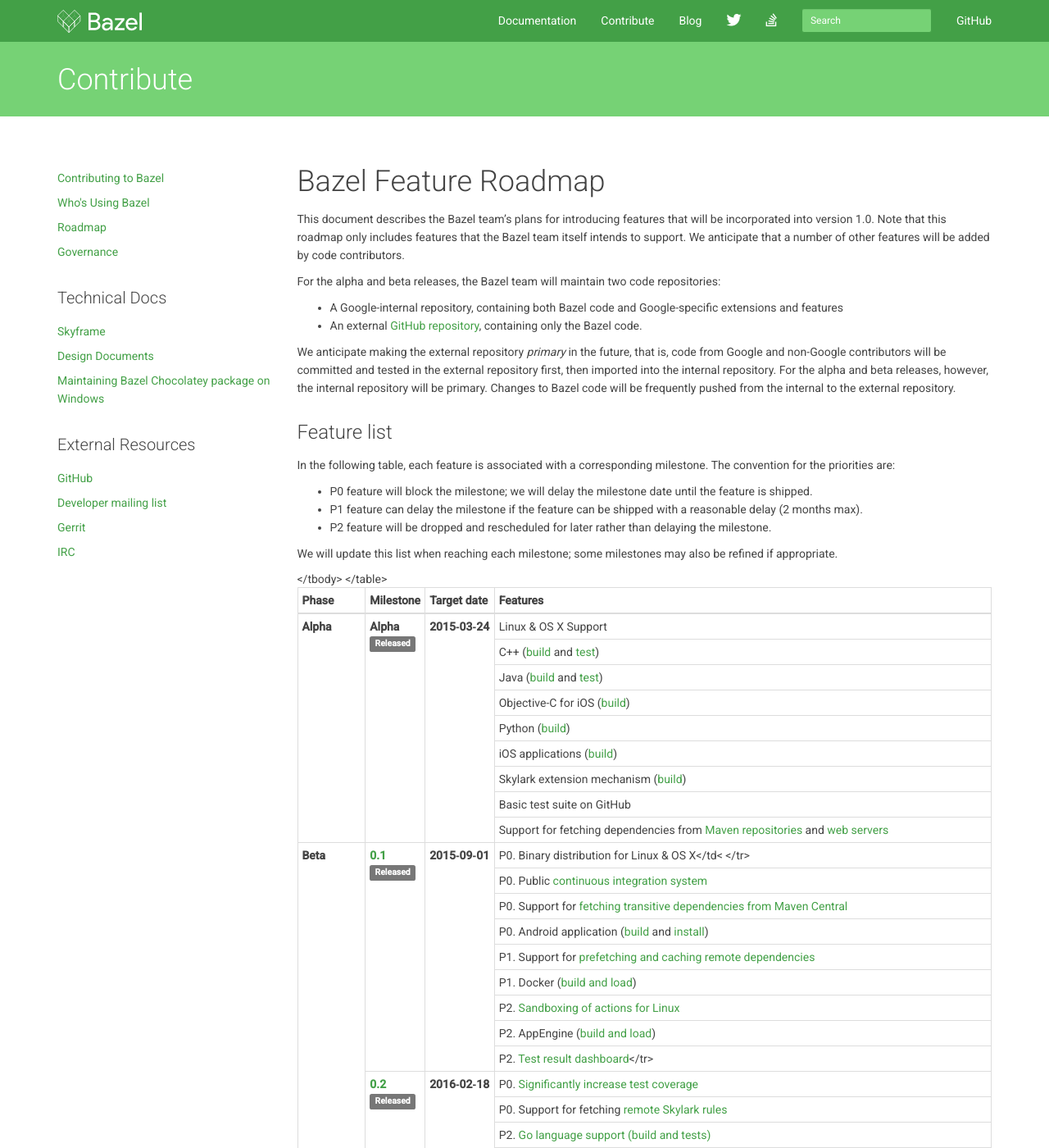
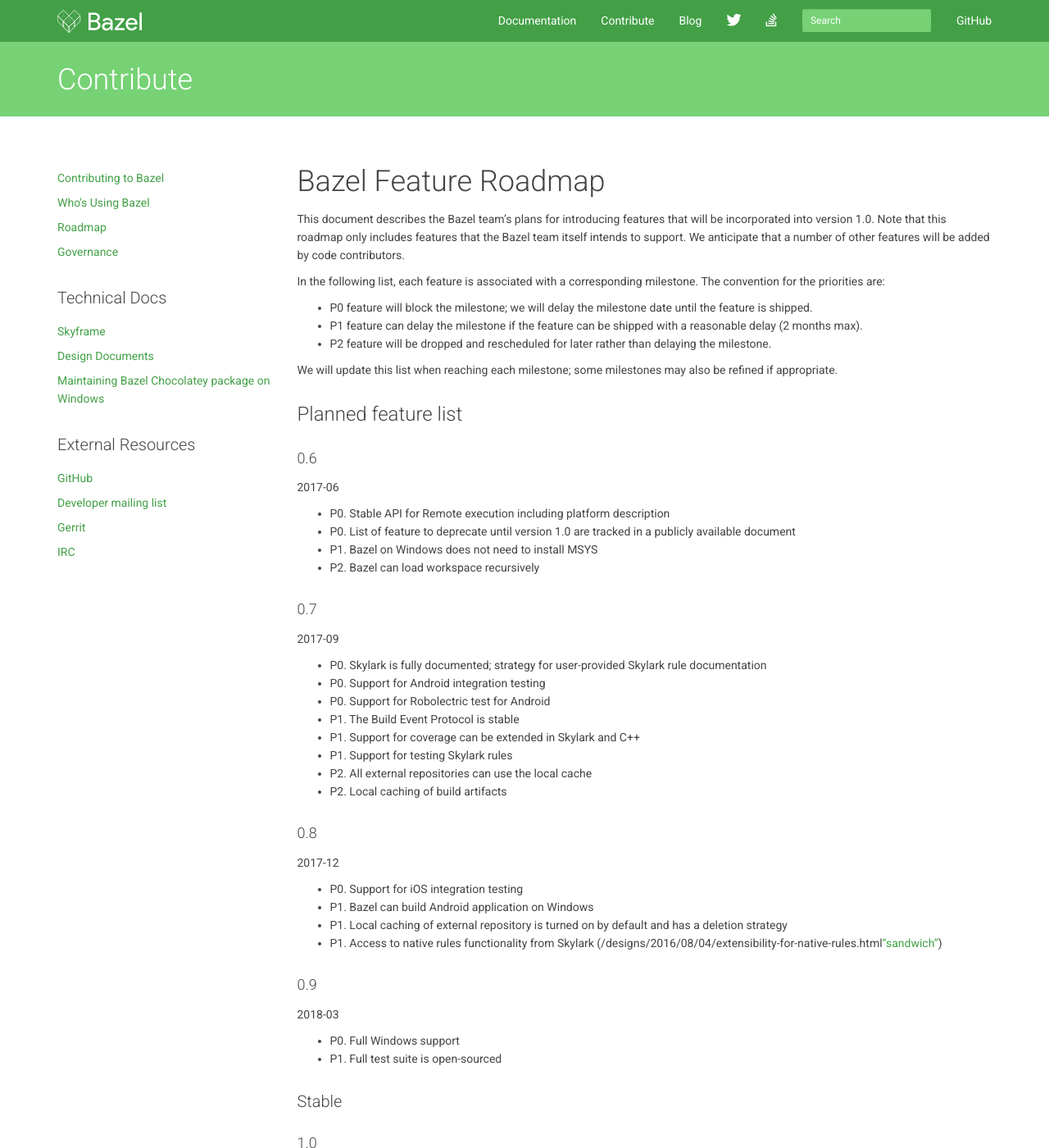
Before and after one commit to bazelbuild/bazel-website, a Jekyll site: the page built from roadmap.md, in a window 1280 px wide and 1400 px high. Shown: the whole window at 82% size. Built offline with Jekyll 4.4.1, drawn with Linux system fonts in a browser that asks for light colours; nearby versions of some CDN libraries; library files that are not in the unit come from our copies; Markdown is read by kramdown in place of the engine named in the settings; some of the changed text lies outside the part shown.

Commit message:
Use markdown for the roadmap (#39)
* Use markdown for the roadmap
instead of an insane HTML table :)

* Split roadmap in 2 parts: planned and released features

```diff
--- a/_sass/roadmap.scss
+++ /dev/null
@@ -1,16 +0,0 @@
-// Roadmap page styles
-.roadmap-col-phase {
-  width: 10%;
-}
-
-.roadmap-col-milestone {
-  width: 5%;
-}
-
-.roadmap-col-date {
-  width: 10%;
-}
-
-.roadmap-col-features {
-  width: 75%;
-}
--- a/css/main.scss
+++ b/css/main.scss
@@ -6,7 +6,6 @@
 @import "footer.scss";
 @import "navbar.scss";
 @import "sidebar.scss";
-@import "roadmap.scss";
 @import "support.scss";
 
 @import "syntax.scss";
--- a/roadmap.md
+++ b/roadmap.md
@@ -9,6 +9,135 @@
 will be incorporated into version 1.0. Note that this roadmap only includes
 features that the Bazel team itself intends to support. We anticipate that a
 number of other features will be added by code contributors.
+
+In the following list, each feature is associated with a corresponding
+milestone. The convention for the priorities are:
+
+*   P0 feature will block the milestone; we will delay the milestone date
+    until the feature is shipped.
+*   P1 feature can delay the milestone if the feature can be shipped with a
+    reasonable delay (2 months max).
+*   P2 feature will be dropped and rescheduled for later rather than delaying
+    the milestone.
+
+We will update this list when reaching each milestone; some milestones may also
+be refined if appropriate.
+
+## Planned feature list
+
+#### 0.6
+2017-06
+
+* P0. Stable API for Remote execution including platform description
+* P0. List of feature to deprecate until version 1.0 are tracked in a publicly available document
+* P1. Bazel on Windows does not need to install MSYS
+* P2. Bazel can load workspace recursively
+
+#### 0.7
+2017-09
+
+* P0. Skylark is fully documented; strategy for user-provided Skylark rule documentation
+* P0. Support for Android integration testing
+* P0. Support for Robolectric test for Android
+* P1. The Build Event Protocol is stable
+* P1. Support for coverage can be extended in Skylark and C++
+* P1. Support for testing Skylark rules
+* P2. All external repositories can use the local cache
+* P2. Local caching of build artifacts
+
+#### 0.8
+2017-12
+
+* P0. Support for iOS integration testing
+* P1. Bazel can build Android application on Windows
+* P1. Local caching of external repository is turned on by default and has a deletion strategy
+* P1. Access to native rules functionality from Skylark (/designs/2016/08/04/extensibility-for-native-rules.html["sandwich"]())
+
+#### 0.9
+2018-03
+
+* P0. Full Windows support
+* P1. Full test suite is open-sourced
+
+### Stable
+
+#### 1.0
+2018-06
+
+* P0. APIs are versioned
+* P0. Github is primary
+* P1. Deprecated features are removed
+* P1. Support policy is defined regarding LTS release
+* P1. Public review process for design documents
+* P1. Bazel respects the standard for Debian packaging
+* P2. Bazel is in the list of Debian package for the next stable
+
+
+## Previously released
+
+### Alpha
+Released 2015-03-24
+
+* Linux &amp; OS X Support</td>
+* C++ ([build](http://bazel.build/docs/be/c-cpp.html#cc_binary) and [test](http://bazel.build/docs/be/c-cpp.html#cc_test))
+* Java ([build](http://bazel.build/docs/be/java.html#java_binary) and [test](http://bazel.build/docs/be/java.html#java_test))
+* Objective-C for iOS ([build](http://bazel.build/docs/be/objective-c.html#objc_binary))
+* Python ([build](http://bazel.build/docs/be/python.html#py_binary))
+* iOS applications ([build](http://bazel.build/docs/be/objective-c.html#ios_application))
+* Skylark extension mechanism ([build](http://bazel.build/docs/skylark/index.html))
+* Basic test suite on GitHub
+* Support for fetching dependencies from [Maven repositories](http://bazel.build/docs/be/workspace.html#maven_jar) and [web servers](http://bazel.build/docs/be/workspace.html#http_archive)
+
+
+### Beta
+
+#### [0.1](https://github.com/bazelbuild/bazel/releases/tag/0.1.0)
+Released 2015-09-01
+
+* P0. Binary distribution for Linux & OS X
+* P0. Public [continuous integration system](http://ci.bazel.build)
+* P0. Support for [fetching transitive dependencies from Maven Central](http://bazel.build/docs/external.html)
+* P0. Android application ([build](http://bazel.build/docs/be/android.html#android_binary) and [install](http://bazel.build/docs/bazel-user-manual.html#mobile-install))
+* P1. Support for [prefetching and caching remote dependencies](http://bazel.build/docs/external.html)
+* P1. Docker support
+* P1. [IntelliJ plugin](https://ij.bazel.build/)
+* P2. [Sandboxing of actions for Linux](http://bazel.build/docs/bazel-user-manual.html#sandboxing)
+
+#### [0.2](https://github.com/bazelbuild/bazel/releases/tag/0.2.0)
+Released 2016-02-18
+
+* P0. [Significantly increase test coverage](https://github.com/bazelbuild/bazel/tree/master/src/test/java/com/google/devtools)
+* P0. Support for fetching [remote](http://bazel.build/docs/external.html) [Skylark rules](http://bazel.build/docs/be/functions.html#load)
+* P2. [Go language support (build and tests)](https://github.com/bazelbuild/rules_go)
+* P2. [Debian packages for Bazel](https://github.com/bazelbuild/bazel/releases/latest)
+* P2. [OS X homebrew recipe for distributing Bazel](http://braumeister.org/formula/bazel)
+
+#### [0.3](https://github.com/bazelbuild/bazel/releases/tag/0.3.0)
+Released 2016-06-10
+
+* P0. [Bazel can bootstrap itself on Windows without requiring admin privileges](http://bazel.build/docs/windows.html)
+* P1. [Interface for IDE support](http://blog.bazel.build/2016/06/10/ide-support.html)
+* P1. IDE support for [Xcode (stable)](http://tulsi.bazel.build) and [Eclipse (experimental)](https://github.com/bazelbuild/e4b)
+* P1. [Custom remote repositories using Skylark](https://docs.google.com/document/d/1jKbNXOVp2T1zJD_iRnVr8k5D0xZKgO8blMVDlXOksJg)
+* P2. [[Prototype for distributed caching of build artifact](https://github.com/bazelbuild/bazel/commit/79adf59e2973754c8c0415fcab45cd58c7c34697)]()
+
+#### [0.4](https://github.com/bazelbuild/bazel/releases/tag/0.4.0)
+Released 2016-11-02
+
+* P0. [Persistent Java compiler is enabled](https://github.com/bazelbuild/bazel/commit/490f250b27183a886cf70a5fe9e99d9428141b34)
+* P2. [Sandboxing of action for OS X](https://github.com/bazelbuild/bazel/commit/7b825b8ea442246aabfa6a5a8962abd70855d0da)
+
+
+#### [0.5](https://github.com/bazelbuild/bazel/releases/tag/0.5.0)
+Released 2017-05-26
+
+* P0. Support for building and testing Java, C++ and Python on Windows</td>
+* P1. Initial API for a Build Event Protocol
+* P1. Support for coverage for Java
+* P1. Bazel installer optionally bundles the JDK
+* P2. Repository rules no longer have invalidation issues
+
+## Code location
 
 For the alpha and beta releases, the Bazel team will maintain two code
 repositories:
@@ -24,160 +153,3 @@
 the alpha and beta releases, however, the internal repository will be primary.
 Changes to Bazel code will be frequently pushed from the internal to
 the external repository.
-
-## Feature list
-
-In the following table, each feature is associated with a corresponding
-milestone. The convention for the priorities are:
-
-*   P0 feature will block the milestone; we will delay the milestone date
-    until the feature is shipped.
-*   P1 feature can delay the milestone if the feature can be shipped with a
-    reasonable delay (2 months max).
-*   P2 feature will be dropped and rescheduled for later rather than delaying
-    the milestone.
-
-We will update this list when reaching each milestone; some milestones may also
-be refined if appropriate.
-
-<table class="table table-condensed table-bordered">
-  <colgroup>
-    <col class="roadmap-col-phase"/>
-    <col class="roadmap-col-milestone"/>
-    <col class="roadmap-col-date"/>
-    <col class="roadmap-col-features"/>
-  </colgroup>
-  <thead>
-    <tr>
-      <th>Phase</th>
-      <th>Milestone</th>
-      <th>Target date</th>
-      <th>Features</th>
-    </tr>
-  </thead>
-  <tbody>
-    <tr>
-      <td rowspan="9"><b><a name="alpha"></a>Alpha</b></td>
-      <td rowspan="9"><b>Alpha</b><br/><span class="label label-default">Released</span></td>
-      <td rowspan="9"><b>2015&#8209;03&#8209;24</b></td>
-      <td>Linux &amp; OS X Support</td>
-    </tr>
-    <tr><td>C++ (<a href="http://bazel.build/docs/be/c-cpp.html#cc_binary">build</a> and <a href="http://bazel.build/docs/be/c-cpp.html#cc_test">test</a>)</td></tr>
-    <tr><td>Java (<a href="http://bazel.build/docs/be/java.html#java_binary">build</a> and <a href="http://bazel.build/docs/be/java.html#java_test">test</a>)</td></tr>
-    <tr><td>Objective-C for iOS (<a href="http://bazel.build/docs/be/objective-c.html#objc_binary">build</a>)</td></tr>
-    <tr><td>Python (<a href="http://bazel.build/docs/be/python.html#py_binary">build</a>)</td></tr>
-    <tr><td>iOS applications (<a href="http://bazel.build/docs/be/objective-c.html#ios_application">build</a>)</td></tr>
-    <tr><td>Skylark extension mechanism (<a href="http://bazel.build/docs/skylark/index.html">build</a>)</td></tr>
-    <tr><td>Basic test suite on GitHub</td></tr>
-    <tr><td>Support for fetching dependencies from <a href="http://bazel.build/docs/be/workspace.html#maven_jar">Maven repositories</a>
-        and <a href="http://bazel.build/docs/be/workspace.html#http_archive">web servers</a></td></tr>
-    <tr>
-      <td rowspan="44"><b><a name="beta"></a>Beta</b></td>
-      <td rowspan="9">
-         <a href="https://github.com/bazelbuild/bazel/releases/tag/0.1.0"><b>0.1</b>
-         <br/><span class="label label-default">Released</span></a>
-      </td>
-      <td rowspan="9"><b>2015&#8209;09&#8209;01</b></td>
-      <td>P0. Binary distribution for Linux & OS X</td<
-    </tr>
-    <tr><td>P0. Public <a href="http://ci.bazel.build">continuous integration system</a></td></tr>
-    <tr><td>P0. Support for <a href="http://bazel.build/docs/external.html">fetching transitive dependencies from Maven Central</a></td></tr>
-    <tr><td>P0. Android application (<a href="http://bazel.build/docs/be/android.html#android_binary">build</a>
-        and <a href="http://bazel.build/docs/bazel-user-manual.html#mobile-install">install</a>)</td></tr>
-    <tr><td>P1. Support for <a href="http://bazel.build/docs/external.html">prefetching and caching remote dependencies</a></td></tr>
-    <tr><td>P1. Docker (<a href="http://bazel.build/docs/be/docker.html">build and load</a>)</td></tr>
-    <tr><td>P2. <a href="http://bazel.build/docs/bazel-user-manual.html#sandboxing">Sandboxing of actions for Linux</a></td></tr>
-    <tr><td>P2. AppEngine (<a href="http://bazel.build/docs/be/appengine.html">build and load</a>)</td></tr>
-    <tr><td>P2. <a href="http://blog.bazel.build/2015/07/29/dashboard-dogfood.html">Test result dashboard</a></tr></td>
-    <tr>
-      <td rowspan="5">
-        <a href="https://github.com/bazelbuild/bazel/releases/tag/0.2.0"><b>0.2</b>
-        <br/><span class="label label-default">Released</span></a>
-      </td>
-      <td rowspan="5"><b>2016&#8209;02&#8209;18</b></td>
-      <td>P0. <a href="https://github.com/bazelbuild/bazel/tree/master/src/test/java/com/google/devtools">Significantly increase test coverage</a></td>
-    </tr>
-    <tr><td>P0. Support for fetching <a href="http://bazel.build/docs/external.html">remote</a> <a href="http://bazel.build/docs/be/functions.html#load">Skylark rules</a></td></tr>
-    <tr><td>P2. <a href="https://github.com/bazelbuild/rules_go">Go language support (build and tests)</a></td></tr>
-    <tr><td>P2. <a href="https://github.com/bazelbuild/bazel/releases/latest">Debian packages for Bazel</a></td></tr>
-    <tr><td>P2. <a href="http://braumeister.org/formula/bazel">OS X homebrew recipe for distributing Bazel</a></td></tr>
-    <tr>
-      <td rowspan="5">
-        <a href="https://github.com/bazelbuild/bazel/releases/tag/0.3.0"><b>0.3</b>
-        <br/><span class="label label-default">Released</span></a>
-      </td>
-      <td rowspan="5"><b>2016&#8209;06&#8209;10</b></td>
-      <td>P0. <a href="http://bazel.build/docs/windows.html">Bazel can bootstrap itself on Windows without requiring admin privileges</a></td></tr>
-    </tr>
-    <tr><td>P1. <a href="http://blog.bazel.build/2016/06/10/ide-support.html">Interface for IDE support</a></td></tr>
-    <tr><td>P1. IDE support for <a href="http://tulsi.bazel.build">Xcode (stable)</a> and <a href="https://github.com/bazelbuild/e4b">Eclipse (experimental)</a></td></tr>
-    <tr><td>P1. <a href="https://docs.google.com/document/d/1jKbNXOVp2T1zJD_iRnVr8k5D0xZKgO8blMVDlXOksJg">Custom remote repositories using Skylark</a></td></tr>
-    <tr><td>P2. <a href="https://github.com/bazelbuild/bazel/commit/79adf59e2973754c8c0415fcab45cd58c7c34697">Prototype for distributed caching of build artifact</a></td></tr>
-    <tr>
-      <td rowspan="2">
-        <a href="https://github.com/bazelbuild/bazel/releases/tag/0.4.0"><b>0.4</b>
-        <br/><span class="label label-default">Released</span></a>
-      </td>
-      <td rowspan="2"><b>2016&#8209;11&#8209;02</b></td>
-      <td>P0. <a href="https://github.com/bazelbuild/bazel/commit/490f250b27183a886cf70a5fe9e99d9428141b34">Persistent Java compiler is enabled</a></td>
-    </tr>
-    <tr>
-      <td>P2. <a href="https://github.com/bazelbuild/bazel/commit/7b825b8ea442246aabfa6a5a8962abd70855d0da">Sandboxing of action for OS X</a></td>
-    </tr>
-    <tr>
-      <td rowspan="5"><b>0.5</b></td>
-      <td rowspan="5"><b>2017&#8209;03</b></td>
-      <td>P0. Support for building and testing Java, C++ and Python on Windows</td>
-    </tr>
-    <tr><td>P1. Initial API for a Build Event Protocol</td></tr>
-    <tr><td>P1. Support for coverage for Java</td></tr>
-    <tr><td>P1. Bazel installer optionally bundles the JDK</td></tr>
-    <tr><td>P2. Repository rules no longer have invalidation issues</td></tr>
-    <tr>
-      <td rowspan="4"><b>0.6</b></td>
-      <td rowspan="4"><b>2017&#8209;06</b></td>
-      <td>P0. Stable API for Remote execution including platform description</td>
-    </tr>
-    <tr><td>P0. List of feature to deprecate until version 1.0 are tracked in a publicly available document</td></tr>
-    <tr><td>P1. Bazel on Windows does not need to install MSYS</td></tr>
-    <tr><td>P2. Bazel can load workspace recursively</td></tr>
-    <tr>
-      <td rowspan="8"><b>0.7</b></td>
-      <td rowspan="8"><b>2017&#8209;09</b></td>
-      <td>P0. Skylark is fully documented; strategy for user-provided Skylark rule documentation</td>
-    </tr>
-    <tr><td>P0. Support for Android integration testing</td></tr>
-    <tr><td>P0. Support for Robolectric test for Android</td></tr>
-    <tr><td>P1. The Build Event Protocol is stable</td></tr>
-    <tr><td>P1. Support for coverage can be extended in Skylark and C++</td></tr>
-    <tr><td>P1. Support for testing Skylark rules</td></tr>
-    <tr><td>P2. All external repositories can use the local cache</td></tr>
-    <tr><td>P2. Local caching of build artifacts</td></tr>
-    <tr>
-      <td rowspan="4"><b>0.8</b></td>
-      <td rowspan="4"><b>2017&#8209;12</b></td>
-      <td>P0. Support for iOS integration testing</td>
-    </tr>
-    <tr><td>P1. Bazel can build Android application on Windows</td></tr>
-    <tr><td>P1. Local caching of external repository is turned on by default and has a deletion strategy</td></tr>
-    <tr><td>P1. Access to native rules functionality from Skylark (<a href="/designs/2016/08/04/extensibility-for-native-rules.html">"sandwich"</a>)</td></tr>
-   <tr>
-      <td rowspan="2"><b>0.9</b></td>
-      <td rowspan="2"><b>2018&#8209;03</b></td>
-      <td>P0. Full Windows support</td>
-    </tr>
-    <tr><td>P1. Full test suite is open-sourced</td></tr>
-    <tr>
-      <td rowspan="7"><b><a name="stable"></a>Stable</b></td>
-      <td rowspan="7"><b>1.0</b></td>
-      <td rowspan="7"><b>2018&#8209;06</b></td>
-      <td>P0. APIs are versioned</td>
-    </tr>
-    <tr><td>P0. Github is primary</td></tr>
-    <tr><td>P1. Deprecated features are removed</td></tr>
-    <tr><td>P1. Support policy is defined regarding LTS release</td></tr>
-    <tr><td>P1. Public review process for design documents</td></tr>
-    <tr><td>P1. Bazel respects the standard for Debian packaging</td></tr>
-    <tr><td>P2. Bazel is in the list of debian package for the next stable</td></tr>
-  </tbody>
-</table>
```
